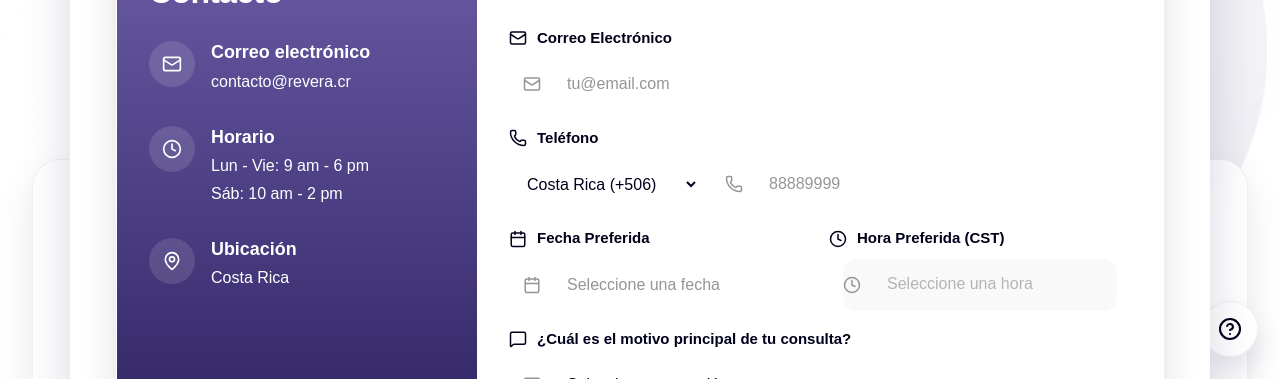
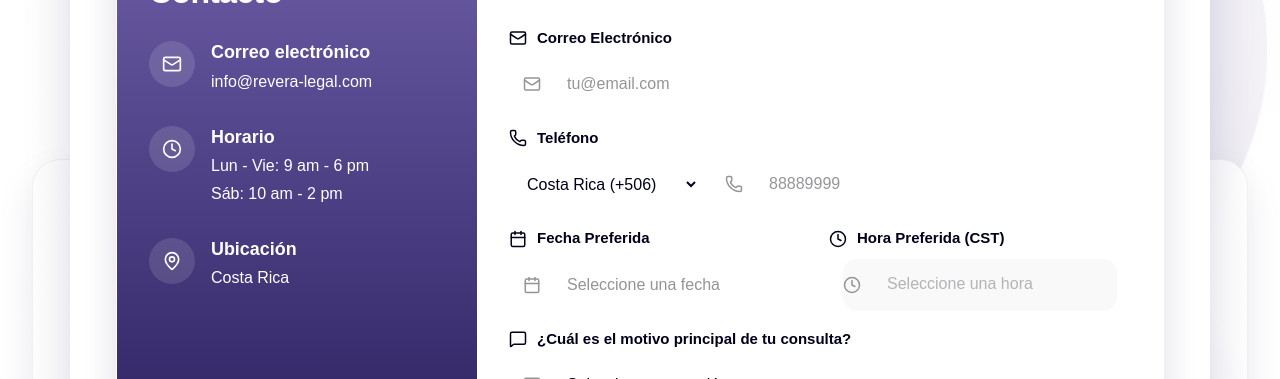
Before and after one commit to Wvillegasv/Revera, a React (Vite) app in the folder frontend/: page / in a window 1280 px wide. Both pictures are taken after a click on the button 1053 px from the left and 784 px from the top of the page. Shown: the part 421-800 px from the top of the page. Built offline with nearby package versions, Linux system fonts and the light colour scheme.

Commit message:
Respaldo estable antes de login CMS y reportes 29072026

```diff
--- a/frontend/src/components/AgendaForm.jsx
+++ b/frontend/src/components/AgendaForm.jsx
@@ -333,7 +333,7 @@ function AgendaForm({ onSuccess }) {
               </div>
               <div>
                 <h4>Correo electrónico</h4>
-                <p>contacto@revera.cr</p>
+                <p>info@revera-legal.com</p>
               </div>
             </div>
 
--- a/frontend/src/pages/Home.jsx
+++ b/frontend/src/pages/Home.jsx
@@ -6,7 +6,7 @@ import Navbar from "../components/Navbar";
 import ServiceCard from "../components/ServiceCard";
 import AgendaForm from "../components/AgendaForm";
 import Footer from "../components/Footer";
-import FloatingHelpButton from "../components/FloatingHelpButton";
+/*import FloatingHelpButton from "../components/FloatingHelpButton"; De momento no lo vamos a usar*/
 
 import ChatbotRegistroMarca from "../components/chatbot-registro-marca/ChatbotRegistroMarca";
 import ChatbotRadiografiaMarca from "../components/chatbot-radiografia-marca/ChatbotRadiografiaMarca";
@@ -176,7 +176,7 @@ function Home() {
 
         <Footer />
 
-        <FloatingHelpButton />
+
       </div>
 
       {modalActivo === MODALES.CONTACTO && (
```
